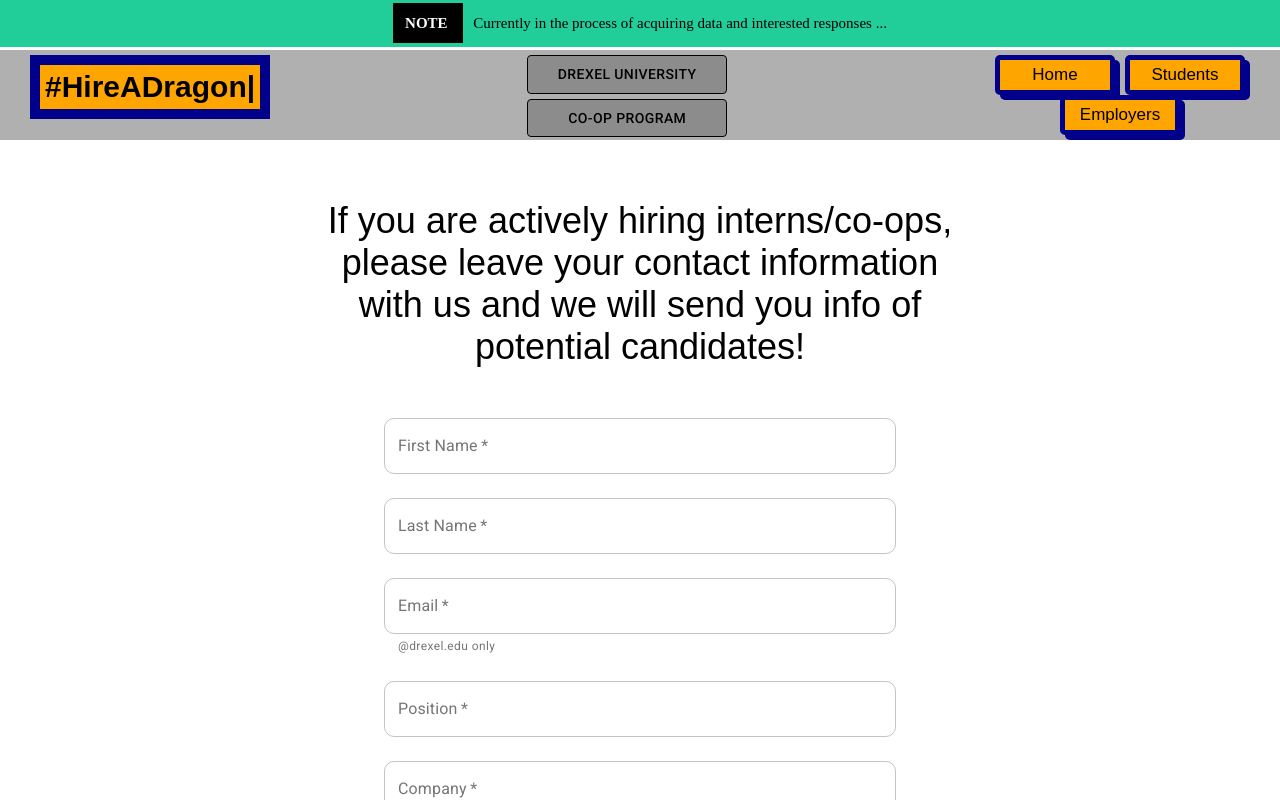
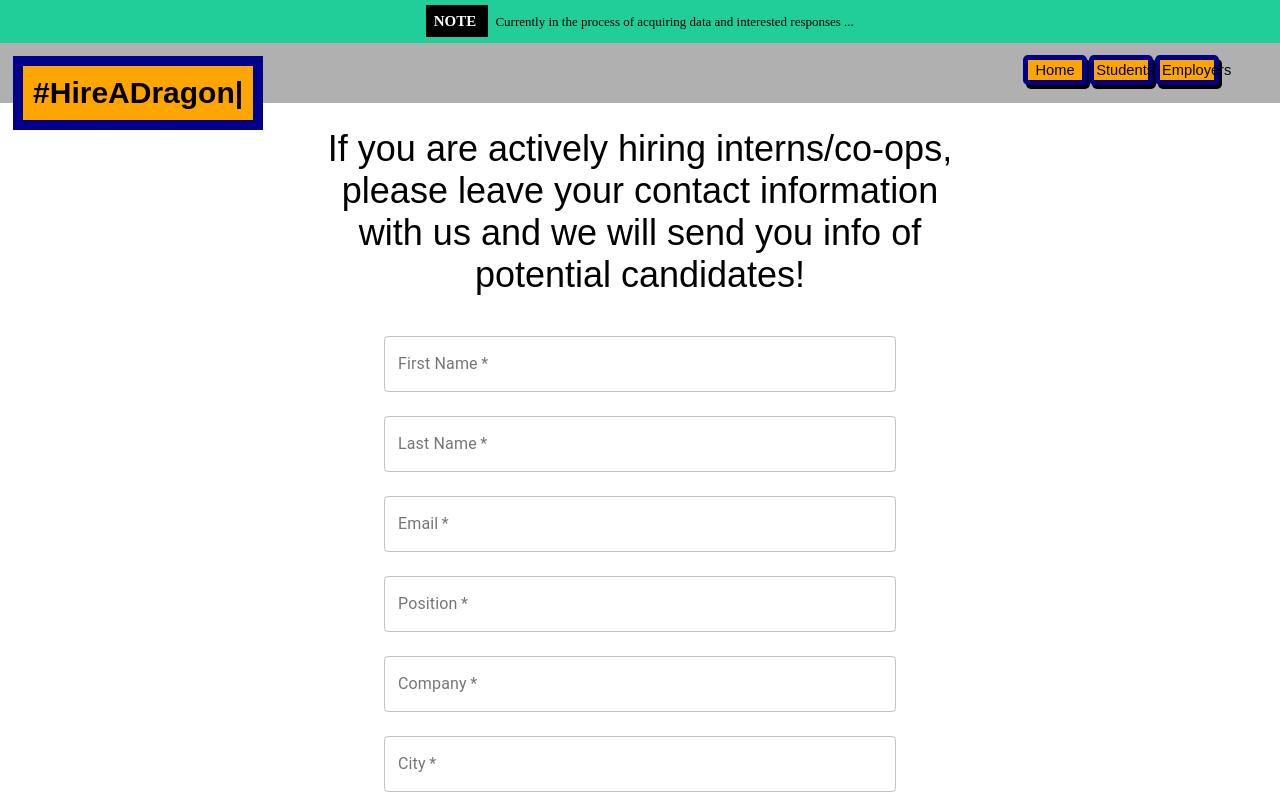
Before and after one commit to differentsyntax/HireADragon, a React (Create React App) app: page /employers in a window 1280 px wide. Shown: the top 800 px of the page. Built offline with nearby package versions, Linux system fonts and the light colour scheme; what webfontloader would draw is missing.

Commit message:
added display: flex to maintain columns

```diff
--- a/package.json
+++ b/package.json
@@ -27,7 +27,8 @@
     "start": "react-scripts start",
     "build": "react-scripts build",
     "test": "react-scripts test",
-    "eject": "react-scripts eject"
+    "eject": "react-scripts eject",
+    "deploy": "aws cp build s3://hireadragon.com --recursive"
   },
   "eslintConfig": {
     "extends": "react-app"
--- a/src/App.css
+++ b/src/App.css
@@ -9,20 +9,20 @@ h1 {
 }
 
 #header-left{
-  margin-top: 120px;
+  margin-top: 10%;
   color: maroon;
 }
 
 #header-right{
-  margin-top: 60px;
+  margin-top: 5%;
   color: green;
 }
 
 #student-form-header{
-  margin-top: 120px;
+  position: relative;
+  margin-top: 10%;
   margin-left: auto;
   margin-right: auto;
-  padding-bottom: 10px;
   width: 50%;
   text-align: center;
   font-family: Nunito Sans, sans-serif;
@@ -30,10 +30,9 @@ h1 {
 }
 
 #employer-form-header{
-  margin-top: 200px;
+  margin-top: 10%;
   margin-left: auto;
   margin-right: auto;
-  padding-bottom: 10px;
   width: 50%;
   text-align: center;
   font-family: Nunito Sans, sans-serif;
@@ -44,14 +43,12 @@ h1 {
   font-family: Nunito Sans, sans-serif;
   position: fixed;
   visibility: visible;
-  top: 55px;
-  left: 10px;
+  top: 7%;
+  left: 1%;
   z-index: 200;
   font-size: 30px;
   font-weight: bold;
-  float: left;
-  margin: 0px 0px 0px 20px;
-  padding: 5px;
+  padding: 0.8%;
   border: 10px solid #00008B;
   background-color:orange;
   color: black;
@@ -62,25 +59,20 @@ h3, h4 {
 }
 
 #navButtons {
-  position: relative;
-  top: 50px;
+  display: flex;
+  position: fixed;
+  margin-top: 55px;
   z-index: 200;
   text-align: center;
-  padding: 5px;
-  position: fixed;
+  margin-left: 40%;
+  margin-right: 40%;
   width: 30%;
-  margin-left: 34%;
 }
 
 #navButtons button {
   background-color: rgba(5,4,2,0.2);
-  margin-right: 10px;
-  margin-bottom: 5px;
-  top: 0px;
-  width: 200px;
+  width: 100%;
   border: 1px solid black;
-  padding-right: 5px;
-  padding-left: 5px;
 }
 
 #navButtons button:hover {
@@ -94,7 +86,7 @@ h3, h4 {
 nav {
   z-index: 200;
   position: fixed;
-  top: 50px;
+  top: 15px;
   width: 100%;
   background-color: #B0B0B0;
   overflow: hidden;
@@ -102,8 +94,7 @@ nav {
 
 nav ul {
   list-style-type: none;
-  margin: 0;
-  padding: 5px 5px 5px 5px;
+  margin-top: 40px;
   text-align: center;
   float: right;
   width: 25%;
@@ -112,21 +103,18 @@ nav ul {
 nav button {
   background-color: orange;
   border: 5px solid #00008B;
-  box-shadow: 5px 5px #00008B;
+  box-shadow: 3px 4px black;
   border-radius: 5px;
   position: relative;
-  top: 0px;
   transition: all ease 0.3s;
-  padding: 5px 5px 5px 5px;
-  width: 120px;
+  padding: 0.7%;
+  width: 20%;
   text-align: center;
-  margin-left: 10px;
+  margin-left: 0.6%;
 }
 
 nav button:hover {
-  border: 5px solid black;
   box-shadow: 0 3px 0 black;
-  background-color: black;
   top: 3px;
 }
 
@@ -142,9 +130,8 @@ nav button:target {
 
 nav a {
   color: black;
-  padding: 5px;
   text-decoration: none;
-  font-size: 17px;
+  font-size: 110%;
   font-family: 'Arial';
 }
 
@@ -154,10 +141,8 @@ nav a:hover {
 
 .textBackground {
   background-color: rgba(5,4,2,0.3);
-  height: 100%;
   width: 75%;
   margin-left:auto;
-  padding: 15px;
 }
 
 a {
@@ -165,15 +150,23 @@ a {
   text-decoration: none;
 }
 
+#homepage-stuff{
+  display: flex;
+}
+
 #info-left {
-  display: inline-block;
-  float: left;
-  margin: 80px 0px 20px 120px;
-  padding-bottom: 10px;
-  width: 40%;
   text-align: center;
   font-family: Nunito Sans, sans-serif;
   font-weight: 400;
+  flex: 1;
+  padding-left: 5%;
+  padding-right: 5%;
+  margin-top: 8%;
+  margin-bottom: 8%;
+}
+
+a:hover {
+  color: white;
 }
 
 #info-left p {
@@ -184,14 +177,13 @@ a {
 }
 
 #info-right {
-  display: inline-block;
-  float: right;
-  margin: 80px 120px 10px 0;
-  padding-bottom: 10px;
-  width: 40%;
+  flex: 1;
   text-align: center;
   font-family: Nunito Sans, sans-serif;
   font-weight: 400;
+  padding-left: 5%;
+  padding-right: 5%;
+  margin-top: 6%;
 }
 
 #info-right p {
@@ -202,13 +194,12 @@ a {
 }
 
 #info-left button {
+  display: block;
   background-color: orange;
   border: 1px solid #00008B;
   border-radius: 5px;
   box-shadow: 5px 5px #00008B;
-  position: relative;
   top: 0px;
-  transition: all ease 0.3s;
   color: black;
   text-align: center;
   padding: 10px 10px 10px 10px;
@@ -216,29 +207,30 @@ a {
   font-size: 25px;
   font-family: 'Arial';
   margin-top: 30px;
-  margin-bottom: 100px;
   transition: all ease 0.3s;
+  width: 40%;
+  margin-left: auto;
+  margin-right: auto;
 }
 
-#info-left img {position: fixed;
-  bottom:0;
-  left: 0;
+img {
   width: 100%;
   z-index: -1;
 }
 
-img {
+#home-img {
   width: 100%;
+  margin-left: 0;
+  z-index: -1;
 }
 
 #info-right button {
+  display: block;
   background-color: orange;
   border: 1px solid #00008B;
   border-radius: 5px;
   box-shadow: 5px 5px #00008B;
-  position: relative;
   top: 0px;
-  transition: all ease 0.3s;
   color: black;
   text-align: center;
   padding: 10px 10px 10px 10px;
@@ -246,8 +238,10 @@ img {
   font-size: 25px;
   font-family: 'Arial';
   margin-top: 30px;
-  margin-bottom: 100px;
   transition: all ease 0.3s;
+  width: 40%;
+  margin-left: auto;
+  margin-right: auto;
 }
 
 #info-left button:active {
@@ -271,14 +265,15 @@ img {
 }
 
 #status {
-  text-align: center;
+  z-index: 200;
   position: fixed;
-  font-size: 15px;
-  top: 0px;
+  top: 0;
   width: 100%;
   background-color: #21ce99;
   overflow: hidden;
-  z-index: 200;
+  text-align: center;
+  font-size: 13px;
+  padding: 0;
 }
 
 #status p {
@@ -290,59 +285,29 @@ img {
   color: white;
   font-size: 15px;
   font-weight: bold;
-  margin-right: 10px;
-  padding: 12px;
+  margin-right: 0.6%;
+  padding: 0.6%;
+}
+
+#student-stuff {
+  display: flex;
+  padding: 2%;
 }
 
 #student-form-side {
-  padding-top: 60px;
+  flex: 1;
+  margin-left: 10%;
+  margin-right: 10%;
 }
 
-#student-fields {
-  width: 60%;
-  margin-left: auto;
-  margin-right: auto;
+#student-resources-side {
+  flex: 1;
+  margin-right: 10%;
 }
 
-#student div {
-  border: rgba(5,4,2,0.3);
-  border-radius: 10px;
-}
-
-#student {
-  display: inline-block;
-  float: left;
-  margin: 50px 0px 20px 10px;
-  padding-bottom: 10px;
-  width: 60%;
-  font-family: Nunito Sans, sans-serif;
-  font-weight: 400;
-}
-
-#student a {
-  text-align: center;
-}
-
-#student p {
-  padding: 10px 10px 0 10px;
-  border: rgba(5,4,2,0.3);
-  border-radius: 10px;
-  text-align: left;
-}
-
-#resources h1 {
+#student-resources-side h1 {
   text-align: center;
   font-size: 40px;
-}
-
-#resources {
-  display: inline-block;
-  float: right;
-  margin: 0px 50px 10px 60px;
-  width: 30%;
-  text-align: left;
-  font-family: Nunito Sans, sans-serif;
-  font-weight: 400;
 }
 
 #resource-list {
@@ -367,25 +332,23 @@ img {
   margin-bottom: 20px;
 }
 
-#employer div {
-  border: rgba(5,4,2,0.3);
-  border-radius: 10px;
-}
-
-#employer-fields {
+#employers-form-side {
   width: 40%;
   margin-left: auto;
   margin-right: auto;
 }
 
+.MuiButton-label:hover {
+  color: white;
+}
+
 #studentform-submit {
+  display: block;
   background-color: orange;
   border: 1px solid #00008B;
   border-radius: 5px;
   box-shadow: 5px 5px #00008B;
-  position: relative;
   top: 0px;
-  transition: all ease 0.3s;
   color: black;
   text-align: center;
   padding: 10px 10px 10px 10px;
@@ -393,10 +356,10 @@ img {
   font-size: 25px;
   font-family: 'Arial';
   margin-top: 30px;
-  margin-bottom: 100px;
   transition: all ease 0.3s;
   width: 40%;
-  margin-left: 30%;
+  margin-left: auto;
+  margin-right: auto;
 }
 
 #employerform-submit {
--- a/src/App.js
+++ b/src/App.js
@@ -22,12 +22,6 @@ class App extends Component {
   render() {
     return (
       <>
-      <meta
-        name="viewport"
-        content="minimum-scale=1, initial-scale=1, width=device-width"
-      />
-      <link rel="stylesheet" href="https://fonts.googleapis.com/css?family=Roboto:300,400,500,700&display=swap" />
-      <link rel="stylesheet" href="https://fonts.googleapis.com/icon?family=Material+Icons" />
       <Router>
         <div className = "App">
           <Navbar bg = "dark" />
--- a/src/components/employerform.js
+++ b/src/components/employerform.js
@@ -6,7 +6,7 @@ import Autocomplete from '@material-ui/lab/Autocomplete'
 import countries from '../data/country'
 
 const Employerform = () => (
-	<div id = "employer">
+	<div>
 		<Formik
 			initialValues={{
 					firstName: '',
@@ -22,7 +22,7 @@ const Employerform = () => (
     >
       {({ isSubmitting }) => (
         <Form>
-					<div id = "employer-fields">
+					<div>
 						<div className = "employer-field">
 							<TextField fullWidth label = "First Name" margin = "normal" required variant = "outlined" type="name" name="firstName" />
 							<ErrorMessage name="firstName" color = "red" component="div" />
@@ -32,7 +32,7 @@ const Employerform = () => (
 							<ErrorMessage name="lastName" component="div" />
 						</div>
 						<div className = "employer-field">
-						<TextField fullWidth type = "email" margin = "normal" required label="Email" variant = "outlined" helperText="@drexel.edu only"/>
+						<TextField fullWidth type = "email" margin = "normal" required label="Email" variant = "outlined"/>
 						</div>
 {/*
 						<div>
--- a/src/components/resources.js
+++ b/src/components/resources.js
@@ -5,7 +5,7 @@ import { Button } from '@material-ui/core'
 
 const StudentResources = () => (
 	<>
-		<div id = "resources">
+		<div>
 		<Anime opacity={[0, 1]} translateY={'1em'} delay={(e, i) => i * 750}>
 			<h1 id = "resources-header"> Some resources meanwhile: </h1>
 			<div id = "resource-list">
--- a/src/components/studentform.js
+++ b/src/components/studentform.js
@@ -38,7 +38,7 @@ const Studentform = () => (
     >
       {({isSubmitting}) => (
         <Form>
-					<div id = "student-fields">
+					<div>
 						<div className = "student-field">
 							<Field fullWidth label = "First Name" margin = "normal" required variant = "outlined" type="name" name="firstName" as={TextField}/>
 							<ErrorMessage name="firstName" component="div" />
--- a/src/navbar.js
+++ b/src/navbar.js
@@ -1,6 +1,5 @@
 import React from 'react'
 import { Link } from 'react-router-dom'
-import { Button } from '@material-ui/core'
 
 const Navbar = () => (
 	<>
@@ -17,14 +16,6 @@ const Navbar = () => (
 			</button>
 		</ul>
 	</nav>
-	<div id = "navButtons">
-		<Button variant="text" color = "primary" type = "button">
-			<a href="https://drexel.edu/" target="_blank">Drexel University</a>
-		</Button>
-		<Button variant="text" color = "primary" type = "button">
-			<a href="https://drexel.edu/difference/co-op/how-co-op-works/" target="_blank">Co-op Program</a>
-		</Button>
-		</div>
 	</>
 )
 
--- a/src/pages/Employers.js
+++ b/src/pages/Employers.js
@@ -10,7 +10,9 @@ const Employers = () => (
 	</Typist>
 	</div>
 	<h1 id = "employer-form-header" > If you are actively hiring interns/co-ops, please leave your contact information with us and we will send you info of potential candidates! </h1>
-	<Employerform/>
+	<div id = "employers-form-side">
+		<Employerform/>
+	</div>
 	<img src={require('../assets/img/philadelphia.png')} alt = "Philly Skyline"/>
 	</>
 )
--- a/src/pages/Students.js
+++ b/src/pages/Students.js
@@ -10,10 +10,16 @@ const Students = () => (
 		<a href="/" >#HireADragon</a>
 	</Typist>
 	</div>
-	<div id = "student-form-side">
+	<div>
 	<h1 id = "student-form-header" > Register to have your information sent to companies actively looking for interns!</h1>
-	<Studentform/>
-	<StudentResources/>
+	<div id="student-stuff">
+		<div id = "student-form-side">
+			<Studentform/>
+		</div>
+		<div id = "student-resources-side">
+			<StudentResources/>
+		</div>
+	</div>
 	</div>
 	<img src={require('../assets/img/philadelphia.png')} alt = "Philly Skyline"/>
 	</>
```
Also changed, not shown: public/index.html (+5 -5 lines), src/pages/Homepage.js (+18 -3 lines), src/assets/img/philadelphia.png, 19 other files (tests, documents, lock files or other folders).
